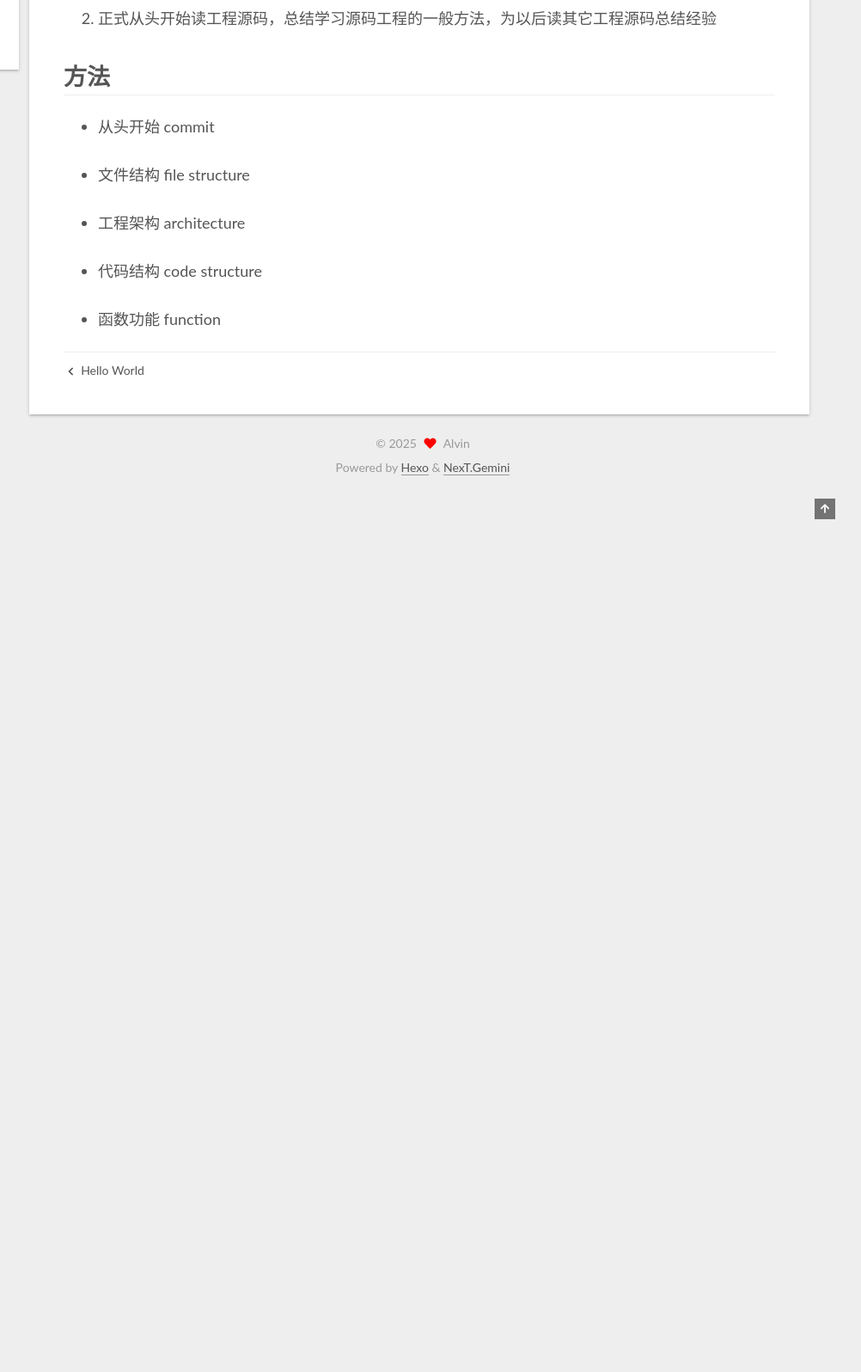
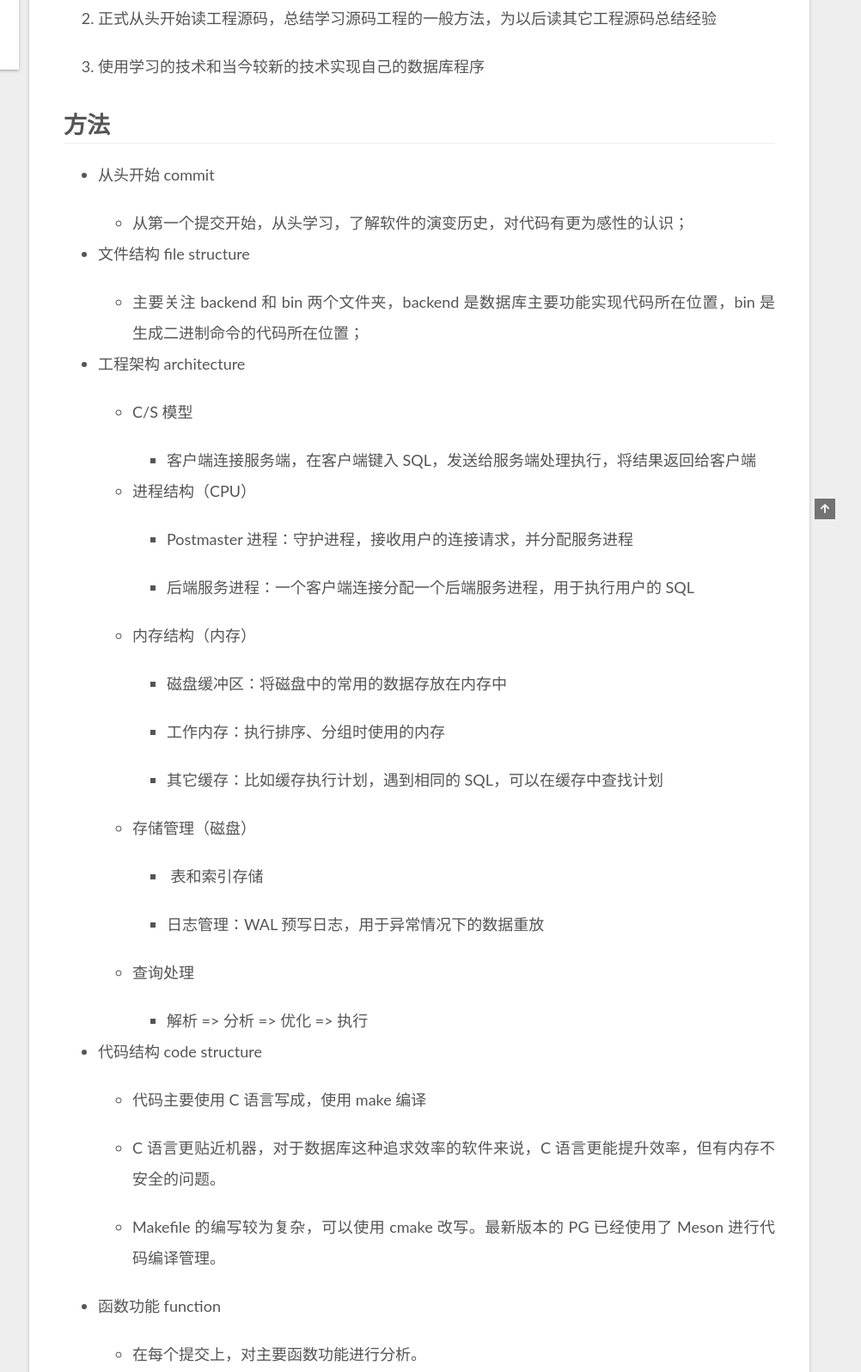
Before and after one commit to alvinnardo/alvinnardo.github.io, a plain HTML site: page 2025/03/06/postgres-000/index.html in a window 1280 px wide. Shown: the part 296-1892 px from the top of the page at 86% size, without its empty margins (278-1280 px from the left). Before the commit the page ends 874 px from the top, so only its background shows below. Drawn offline with Linux system fonts and the light colour scheme.

Commit message:
Site updated: 2025-03-10 15:08:11

```diff
--- a/2025/03/06/postgres-000/index.html
+++ b/2025/03/06/postgres-000/index.html
@@ -20,15 +20,15 @@
     var CONFIG = {"hostname":"example.com","root":"/","scheme":"Gemini","version":"7.8.0","exturl":false,"sidebar":{"position":"left","display":"post","padding":18,"offset":12,"onmobile":false},"copycode":{"enable":false,"show_result":false,"style":null},"back2top":{"enable":true,"sidebar":false,"scrollpercent":false},"bookmark":{"enable":false,"color":"#222","save":"auto"},"fancybox":false,"mediumzoom":false,"lazyload":false,"pangu":false,"comments":{"style":"tabs","active":null,"storage":true,"lazyload":false,"nav":null},"algolia":{"hits":{"per_page":10},"labels":{"input_placeholder":"Search for Posts","hits_empty":"We didn't find any results for the search: ${query}","hits_stats":"${hits} results found in ${time} ms"}},"localsearch":{"enable":false,"trigger":"auto","top_n_per_article":1,"unescape":false,"preload":false},"motion":{"enable":true,"async":false,"transition":{"post_block":"fadeIn","post_header":"slideDownIn","post_body":"slideDownIn","coll_header":"slideLeftIn","sidebar":"slideUpIn"}}};
   </script>
 
-  <meta name="description" content="背景描述 通过学习 Postgres 源码，精通数据库常见技术  正式从头开始读工程源码，总结学习源码工程的一般方法，为以后读其它工程源码总结经验   方法 从头开始 commit  文件结构 file structure  工程架构 architecture  代码结构 code structure  函数功能 function">
+  <meta name="description" content="背景描述 通过学习 Postgres 源码，精通数据库常见技术  正式从头开始读工程源码，总结学习源码工程的一般方法，为以后读其它工程源码总结经验  使用学习的技术和当今较新的技术实现自己的数据库程序   方法 从头开始 commit  从第一个提交开始，从头学习，了解软件的演变历史，对代码有更为感性的认识；   文件结构 file structure  主要关注 backend 和 bin 两个">
 <meta property="og:type" content="article">
 <meta property="og:title" content="postgres_000">
 <meta property="og:url" content="http://example.com/2025/03/06/postgres-000/index.html">
 <meta property="og:site_name" content="Hexo">
-<meta property="og:description" content="背景描述 通过学习 Postgres 源码，精通数据库常见技术  正式从头开始读工程源码，总结学习源码工程的一般方法，为以后读其它工程源码总结经验   方法 从头开始 commit  文件结构 file structure  工程架构 architecture  代码结构 code structure  函数功能 function">
+<meta property="og:description" content="背景描述 通过学习 Postgres 源码，精通数据库常见技术  正式从头开始读工程源码，总结学习源码工程的一般方法，为以后读其它工程源码总结经验  使用学习的技术和当今较新的技术实现自己的数据库程序   方法 从头开始 commit  从第一个提交开始，从头学习，了解软件的演变历史，对代码有更为感性的认识；   文件结构 file structure  主要关注 backend 和 bin 两个">
 <meta property="og:locale" content="en_US">
 <meta property="article:published_time" content="2025-03-06T03:19:34.000Z">
-<meta property="article:modified_time" content="2025-03-10T03:07:16.177Z">
+<meta property="article:modified_time" content="2025-03-10T07:07:34.000Z">
 <meta property="article:author" content="Alvin">
 <meta name="twitter:card" content="summary">
 
@@ -185,7 +185,7 @@
                   <i class="far fa-calendar-check"></i>
                 </span>
                 <span class="post-meta-item-text">Edited on</span>
-                <time title="Modified: 2025-03-10 11:07:16" itemprop="dateModified" datetime="2025-03-10T11:07:16+08:00">2025-03-10</time>
+                <time title="Modified: 2025-03-10 15:07:34" itemprop="dateModified" datetime="2025-03-10T15:07:34+08:00">2025-03-10</time>
               </span>
 
 
@@ -204,17 +204,74 @@
 </li>
 <li><p>正式从头开始读工程源码，总结学习源码工程的一般方法，为以后读其它工程源码总结经验</p>
 </li>
+<li><p>使用学习的技术和当今较新的技术实现自己的数据库程序</p>
+</li>
 </ol>
 <h1 id="方法"><a href="#方法" class="headerlink" title="方法"></a>方法</h1><ul>
 <li><p>从头开始 commit</p>
+<ul>
+<li>从第一个提交开始，从头学习，了解软件的演变历史，对代码有更为感性的认识；</li>
+</ul>
 </li>
 <li><p>文件结构 file structure</p>
+<ul>
+<li>主要关注 backend 和 bin 两个文件夹，backend 是数据库主要功能实现代码所在位置，bin 是生成二进制命令的代码所在位置；</li>
+</ul>
 </li>
 <li><p>工程架构 architecture</p>
+<ul>
+<li><p>C&#x2F;S 模型</p>
+<ul>
+<li>客户端连接服务端，在客户端键入 SQL，发送给服务端处理执行，将结果返回给客户端</li>
+</ul>
+</li>
+<li><p>进程结构（CPU）</p>
+<ul>
+<li><p>Postmaster 进程：守护进程，接收用户的连接请求，并分配服务进程</p>
+</li>
+<li><p>后端服务进程：一个客户端连接分配一个后端服务进程，用于执行用户的 SQL</p>
+</li>
+</ul>
+</li>
+<li><p>内存结构（内存）</p>
+<ul>
+<li><p>磁盘缓冲区：将磁盘中的常用的数据存放在内存中</p>
+</li>
+<li><p>工作内存：执行排序、分组时使用的内存</p>
+</li>
+<li><p>其它缓存：比如缓存执行计划，遇到相同的 SQL，可以在缓存中查找计划</p>
+</li>
+</ul>
+</li>
+<li><p>存储管理（磁盘）</p>
+<ul>
+<li><p> 表和索引存储</p>
+</li>
+<li><p>日志管理：WAL 预写日志，用于异常情况下的数据重放</p>
+</li>
+</ul>
+</li>
+<li><p>查询处理</p>
+<ul>
+<li>解析 &#x3D;&gt; 分析 &#x3D;&gt; 优化 &#x3D;&gt; 执行</li>
+</ul>
+</li>
+</ul>
 </li>
 <li><p>代码结构 code structure</p>
+<ul>
+<li><p>代码主要使用 C 语言写成，使用 make 编译</p>
+</li>
+<li><p>C 语言更贴近机器，对于数据库这种追求效率的软件来说，C 语言更能提升效率，但有内存不安全的问题。</p>
+</li>
+<li><p>Makefile 的编写较为复杂，可以使用 cmake 改写。最新版本的 PG 已经使用了 Meson 进行代码编译管理。</p>
+</li>
+</ul>
 </li>
 <li><p>函数功能 function</p>
+<ul>
+<li>在每个提交上，对主要函数功能进行分析。</li>
+</ul>
 </li>
 </ul>
 
--- a/css/main.css
+++ b/css/main.css
@@ -1168,7 +1168,7 @@ pre .javascript .function {
 }
 .links-of-author a::before,
 .links-of-author span.exturl::before {
-  background: #baff04;
+  background: #fff0ff;
   border-radius: 50%;
   content: ' ';
   display: inline-block;
```
Also changed, not shown: index.html (+58 -1 lines).
